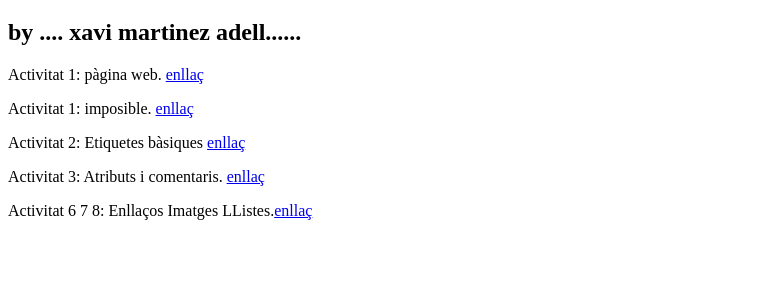
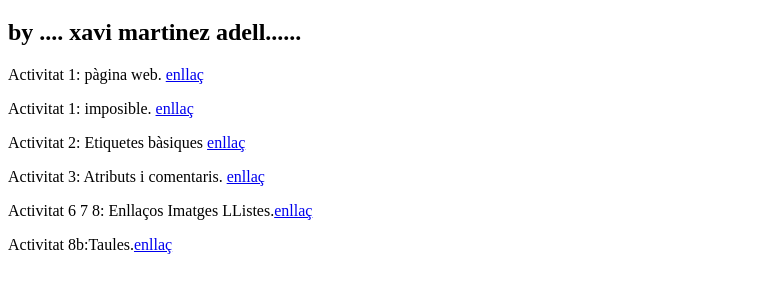
Before and after one commit to hivaxx/html, a plain HTML site: page index.html in a window 1280 px wide. Shown: the part 61-354 px from the top of the page, without its empty margins (0-760 px from the left). Drawn offline with Linux system fonts and the light colour scheme.

Commit message:
Update index.html

```diff
--- a/index.html
+++ b/index.html
@@ -14,5 +14,6 @@
    <p>Activitat 2: Etiquetes bàsiques <a href="act02/index.html">enllaç</a></p>
    <p>Activitat 3: Atributs i comentaris. <a href="act03/index.html">enllaç</a></p>
     <p>Activitat 6 7 8: Enllaços Imatges LListes.<a href="act06/index.html">enllaç</a></p>
+    <p>Activitat 8b:Taules.<a href="act08b/index.html">enllaç</a></p>
 </body>
 </html>
```
